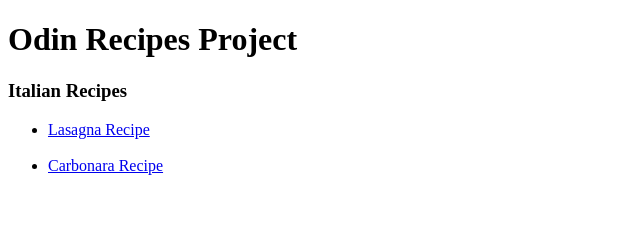
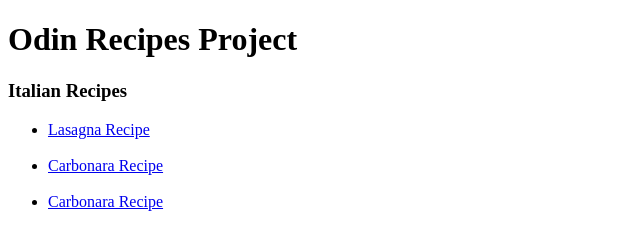
Before and after one commit to taliour/odin-recipes, a plain HTML site: page index.html in a window 1280 px wide. Shown: the whole page, without its empty margins (0-640 px from the left). Drawn offline with Linux system fonts and the light colour scheme.

Commit message:
Add log and link index page to cacio recipe

```diff
--- a/index.html
+++ b/index.html
@@ -12,6 +12,8 @@
             <li><a href="./recipes/lasagna.html">Lasagna Recipe</a></li>
             <br>
             <li><a href="./recipes/carbonara.html">Carbonara Recipe</a></li>
+            <br>
+            <li><a href="./recipes/cacio-e-pepe.html">Carbonara Recipe</a></li>
         </ul>
     </body>
 
```
Also changed, not shown: 1 other file.
